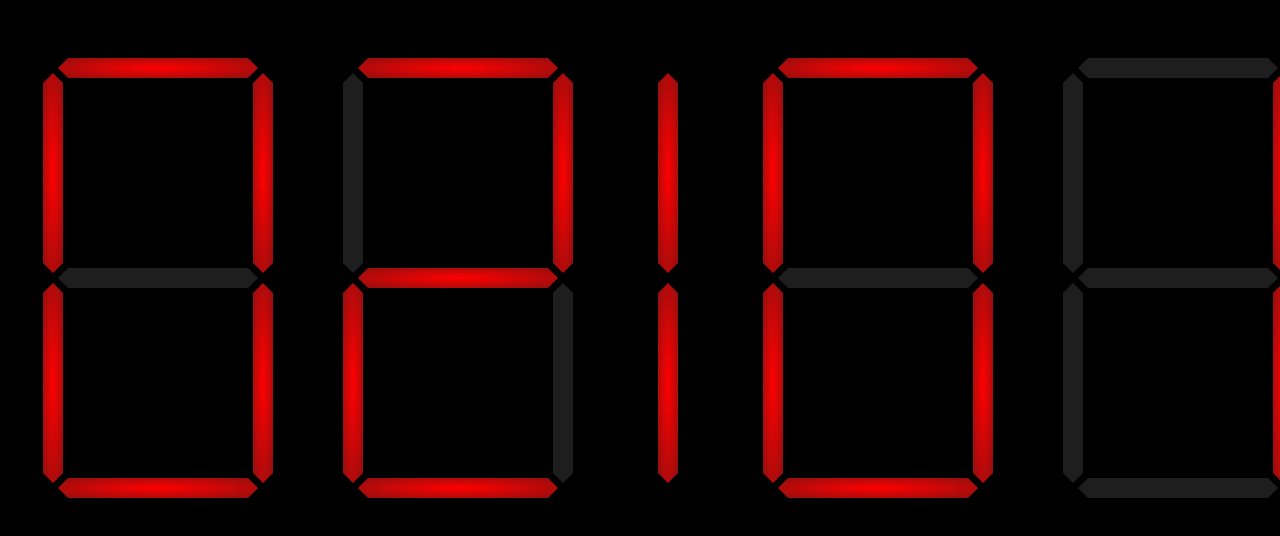
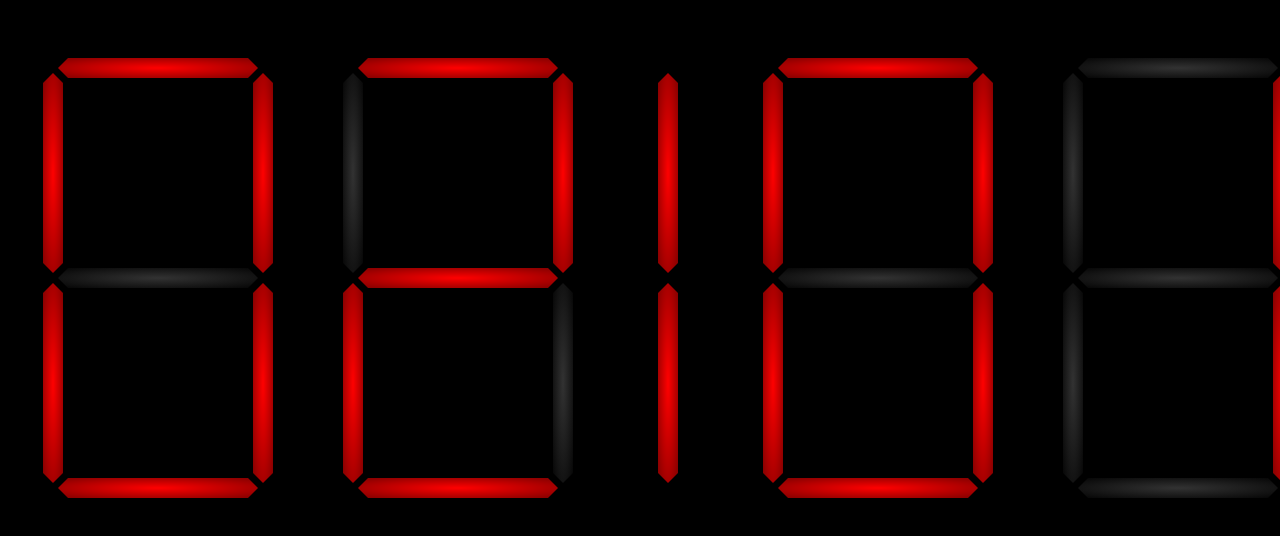
Before and after one commit to Au-RiZeR/starter-page-clock, a plain HTML site: page index.html in a window 1280 px wide. Drawn offline with nearby package versions, Linux system fonts and the light colour scheme.

Commit message:
Update styles.css
updated unlit colours

```diff
--- a/styles.css
+++ b/styles.css
@@ -113,7 +113,7 @@ main {
     )
 }
 .unlit {
-    background-color: rgba(100, 100, 100, 0.3);
+    background-image: radial-gradient( rgba(100,100,100,0.5),rgba(100,100,100,0.05));
 }
 .lit {
     background-image: radial-gradient(rgba(255,0,0,1), rgba(255,0,0,0.5));
```
